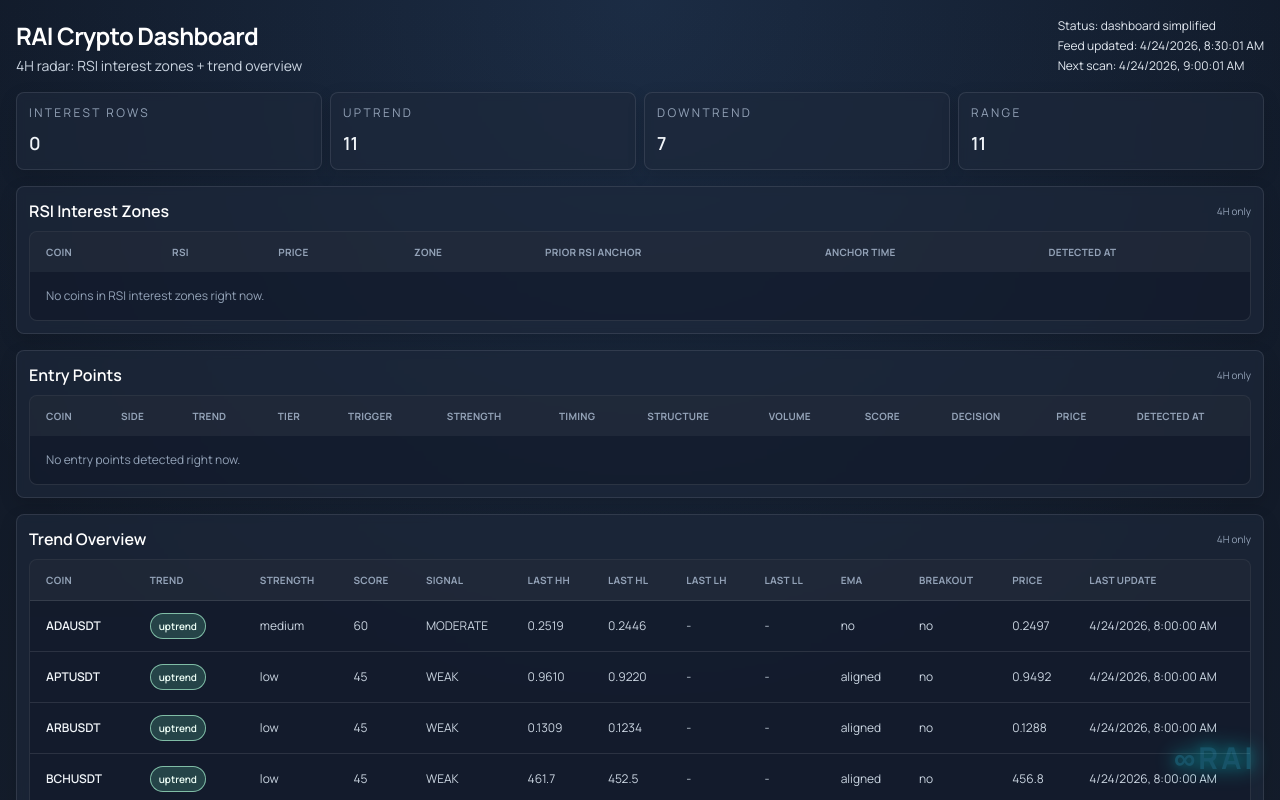
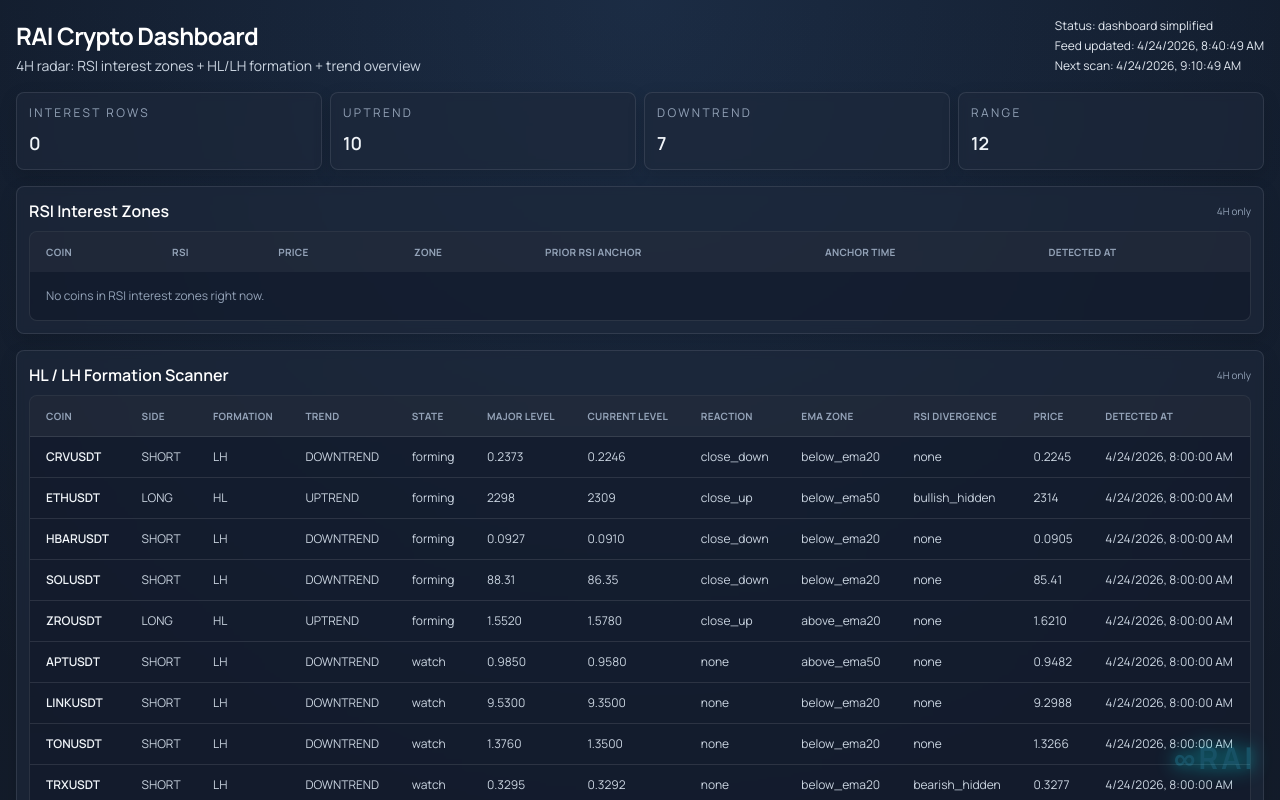
Before and after one commit to RazVany1/raiai.systems, a Next.js app: page /crypto in a window 1280 px wide. Shown: the top 800 px of the page. Built offline with nearby package versions, Linux system fonts and the light colour scheme.

Commit message:
Replace entry table with HL/LH formation scanner

```diff
--- a/app/crypto/page.tsx
+++ b/app/crypto/page.tsx
@@ -14,18 +14,17 @@ type InterestRow = {
   sourceVenue: string;
 };
 
-type EntryRow = {
+type FormationRow = {
   symbol: string;
   side: string;
+  formationType: string;
   trendStatus: string;
-  zoneTier: string;
-  entryTrigger: string;
-  trendStrength: string;
-  entryTiming: string;
-  structureIntegrity: string;
-  volumeConfirmation: string;
-  score: number;
-  tradeDecision: string;
+  state: string;
+  majorLevel: number;
+  currentLevel: number;
+  reaction: string;
+  emaZone: string;
+  rsiDivergence: string;
   price: number | null;
   detectedAt: string;
 };
@@ -75,7 +74,7 @@ const shellClass = "rounded-lg border border-slate-100/10 bg-slate-800/65 p-3 sh
 
 export default function CryptoDashboardPage() {
   const [interestRows, setInterestRows] = useState<InterestRow[]>([]);
-  const [entryRows, setEntryRows] = useState<EntryRow[]>([]);
+  const [formationRows, setFormationRows] = useState<FormationRow[]>([]);
   const [trendRows, setTrendRows] = useState<TrendRow[]>([]);
   const [updatedAt, setUpdatedAt] = useState<string>("");
   const [nextScanAt, setNextScanAt] = useState<string>("");
@@ -88,7 +87,7 @@ export default function CryptoDashboardPage() {
       const res = await fetch(`/api/rsi-trend?t=${Date.now()}`, { cache: "no-store" });
       const data = await res.json();
       setInterestRows(data.interestRows || []);
-      setEntryRows(data.entryRows || []);
+      setFormationRows(data.formationRows || []);
       setTrendRows(data.trendRows || []);
       setUpdatedAt(data.updatedAt || "");
       setNextScanAt(data.nextScanAt || "");
@@ -145,7 +144,7 @@ export default function CryptoDashboardPage() {
         <div className="mb-4 flex flex-col gap-2 md:flex-row md:items-end md:justify-between">
           <div>
             <h1 className="mb-1 text-2xl font-bold tracking-tight text-white">RAI Crypto Dashboard</h1>
-            <p className="text-sm text-slate-300">4H radar: RSI interest zones + trend overview</p>
+            <p className="text-sm text-slate-300">4H radar: RSI interest zones + HL/LH formation + trend overview</p>
           </div>
           <div className="text-xs leading-5 text-slate-200">
             <p>Status: dashboard simplified</p>
@@ -216,7 +215,7 @@ export default function CryptoDashboardPage() {
 
         <section className={`${shellClass} mb-4`}>
           <div className="mb-2 flex items-center justify-between">
-            <h2 className="text-base font-semibold text-white">Entry Points</h2>
+            <h2 className="text-base font-semibold text-white">HL / LH Formation Scanner</h2>
             <span className="text-[10px] text-slate-400">4H only</span>
           </div>
           <div className="overflow-x-auto rounded-lg border border-white/10 bg-slate-950/25">
@@ -225,38 +224,36 @@ export default function CryptoDashboardPage() {
                 <tr>
                   <th className="px-4 py-3 text-left">Coin</th>
                   <th className="px-4 py-3 text-left">Side</th>
+                  <th className="px-4 py-3 text-left">Formation</th>
                   <th className="px-4 py-3 text-left">Trend</th>
-                  <th className="px-4 py-3 text-left">Tier</th>
-                  <th className="px-4 py-3 text-left">Trigger</th>
-                  <th className="px-4 py-3 text-left">Strength</th>
-                  <th className="px-4 py-3 text-left">Timing</th>
-                  <th className="px-4 py-3 text-left">Structure</th>
-                  <th className="px-4 py-3 text-left">Volume</th>
-                  <th className="px-4 py-3 text-left">Score</th>
-                  <th className="px-4 py-3 text-left">Decision</th>
+                  <th className="px-4 py-3 text-left">State</th>
+                  <th className="px-4 py-3 text-left">Major level</th>
+                  <th className="px-4 py-3 text-left">Current level</th>
+                  <th className="px-4 py-3 text-left">Reaction</th>
+                  <th className="px-4 py-3 text-left">EMA zone</th>
+                  <th className="px-4 py-3 text-left">RSI divergence</th>
                   <th className="px-4 py-3 text-left">Price</th>
                   <th className="px-4 py-3 text-left">Detected at</th>
                 </tr>
               </thead>
               <tbody>
-                {entryRows.length === 0 ? (
+                {formationRows.length === 0 ? (
                   <tr>
-                    <td colSpan={13} className="px-4 py-4 text-slate-400">No entry points detected right now.</td>
+                    <td colSpan={12} className="px-4 py-4 text-slate-400">No HL/LH formations detected right now.</td>
                   </tr>
                 ) : (
-                  entryRows.map((row) => (
-                    <tr key={`${row.symbol}-${row.detectedAt}`} className="border-t border-white/10">
+                  formationRows.map((row) => (
+                    <tr key={`${row.symbol}-${row.side}-${row.detectedAt}`} className="border-t border-white/10">
                       <td className="px-4 py-3 font-semibold text-slate-100">{row.symbol}</td>
                       <td className="px-4 py-3">{row.side}</td>
+                      <td className="px-4 py-3">{row.formationType}</td>
                       <td className="px-4 py-3">{row.trendStatus}</td>
-                      <td className="px-4 py-3">{row.zoneTier}</td>
-                      <td className="px-4 py-3">{row.entryTrigger}</td>
-                      <td className="px-4 py-3">{row.trendStrength}</td>
-                      <td className="px-4 py-3">{row.entryTiming}</td>
-                      <td className="px-4 py-3">{row.structureIntegrity}</td>
-                      <td className="px-4 py-3">{row.volumeConfirmation}</td>
-                      <td className="px-4 py-3">{row.score}</td>
-                      <td className="px-4 py-3">{row.tradeDecision}</td>
+                      <td className="px-4 py-3">{row.state}</td>
+                      <td className="px-4 py-3">{formatPrice(row.majorLevel)}</td>
+                      <td className="px-4 py-3">{formatPrice(row.currentLevel)}</td>
+                      <td className="px-4 py-3">{row.reaction}</td>
+                      <td className="px-4 py-3">{row.emaZone}</td>
+                      <td className="px-4 py-3">{row.rsiDivergence}</td>
                       <td className="px-4 py-3">{formatPrice(row.price)}</td>
                       <td className="px-4 py-3">{new Date(row.detectedAt).toLocaleString()}</td>
                     </tr>
--- a/public/data/rsi-trend-dashboard.json
+++ b/public/data/rsi-trend-dashboard.json
@@ -1,8 +1,163 @@
 {
-  "updatedAt": "2026-04-24T08:30:01.935737+00:00",
-  "nextScanAt": "2026-04-24T09:00:01.935737+00:00",
+  "updatedAt": "2026-04-24T08:40:49.908267+00:00",
+  "nextScanAt": "2026-04-24T09:10:49.908267+00:00",
   "interestRows": [],
-  "entryRows": [],
+  "formationRows": [
+    {
+      "symbol": "CRVUSDT",
+      "side": "SHORT",
+      "formationType": "LH",
+      "trendStatus": "DOWNTREND",
+      "state": "forming",
+      "majorLevel": 0.2373,
+      "currentLevel": 0.2246,
+      "reaction": "close_down",
+      "emaZone": "below_ema20",
+      "rsiDivergence": "none",
+      "price": 0.22451,
+      "detectedAt": "2026-04-24T08:00:00+00:00"
+    },
+    {
+      "symbol": "ETHUSDT",
+      "side": "LONG",
+      "formationType": "HL",
+      "trendStatus": "UPTREND",
+      "state": "forming",
+      "majorLevel": 2298.41,
+      "currentLevel": 2308.64,
+      "reaction": "close_up",
+      "emaZone": "below_ema50",
+      "rsiDivergence": "bullish_hidden",
+      "price": 2314.2,
+      "detectedAt": "2026-04-24T08:00:00+00:00"
+    },
+    {
+      "symbol": "HBARUSDT",
+      "side": "SHORT",
+      "formationType": "LH",
+      "trendStatus": "DOWNTREND",
+      "state": "forming",
+      "majorLevel": 0.09269,
+      "currentLevel": 0.09096,
+      "reaction": "close_down",
+      "emaZone": "below_ema20",
+      "rsiDivergence": "none",
+      "price": 0.090462,
+      "detectedAt": "2026-04-24T08:00:00+00:00"
+    },
+    {
+      "symbol": "SOLUSDT",
+      "side": "SHORT",
+      "formationType": "LH",
+      "trendStatus": "DOWNTREND",
+      "state": "forming",
+      "majorLevel": 88.31,
+      "currentLevel": 86.35,
+      "reaction": "close_down",
+      "emaZone": "below_ema20",
+      "rsiDivergence": "none",
+      "price": 85.414,
+      "detectedAt": "2026-04-24T08:00:00+00:00"
+    },
+    {
+      "symbol": "ZROUSDT",
+      "side": "LONG",
+      "formationType": "HL",
+      "trendStatus": "UPTREND",
+      "state": "forming",
+      "majorLevel": 1.552,
+      "currentLevel": 1.578,
+      "reaction": "close_up",
+      "emaZone": "above_ema20",
+      "rsiDivergence": "none",
+      "price": 1.621,
+      "detectedAt": "2026-04-24T08:00:00+00:00"
+    },
+    {
+      "symbol": "APTUSDT",
+      "side": "SHORT",
+      "formationType": "LH",
+      "trendStatus": "DOWNTREND",
+      "state": "watch",
+      "majorLevel": 0.985,
+      "currentLevel": 0.958,
+      "reaction": "none",
+      "emaZone": "above_ema50",
+      "rsiDivergence": "none",
+      "price": 0.9482,
+      "detectedAt": "2026-04-24T08:00:00+00:00"
+    },
+    {
+      "symbol": "LINKUSDT",
+      "side": "SHORT",
+      "formationType": "LH",
+      "trendStatus": "DOWNTREND",
+      "state": "watch",
+      "majorLevel": 9.53,
+      "currentLevel": 9.35,
+      "reaction": "none",
+      "emaZone": "below_ema20",
+      "rsiDivergence": "none",
+      "price": 9.2988,
+      "detectedAt": "2026-04-24T08:00:00+00:00"
+    },
+    {
+      "symbol": "TONUSDT",
+      "side": "SHORT",
+      "formationType": "LH",
+      "trendStatus": "DOWNTREND",
+      "state": "watch",
+      "majorLevel": 1.376,
+      "currentLevel": 1.35,
+      "reaction": "none",
+      "emaZone": "below_ema20",
+      "rsiDivergence": "none",
+      "price": 1.3266,
+      "detectedAt": "2026-04-24T08:00:00+00:00"
+    },
+    {
+      "symbol": "TRXUSDT",
+      "side": "SHORT",
+      "formationType": "LH",
+      "trendStatus": "DOWNTREND",
+      "state": "watch",
+      "majorLevel": 0.3295,
+      "currentLevel": 0.3292,
+      "reaction": "none",
+      "emaZone": "below_ema20",
+      "rsiDivergence": "bearish_hidden",
+      "price": 0.32772,
+      "detectedAt": "2026-04-24T08:00:00+00:00"
+    },
+    {
+      "symbol": "UNIUSDT",
+      "side": "SHORT",
+      "formationType": "LH",
+      "trendStatus": "DOWNTREND",
+      "state": "watch",
+      "majorLevel": 3.41,
+      "currentLevel": 3.297,
+      "reaction": "none",
+      "emaZone": "below_ema20",
+      "rsiDivergence": "none",
+      "price": 3.2561,
+      "detectedAt": "2026-04-24T08:00:00+00:00"
+    },
+    {
+      "symbol": "WIFUSDT",
+      "side": "SHORT",
+      "formationType": "LH",
+      "trendStatus": "DOWNTREND",
+      "state": "watch",
+      "majorLevel": 0.203,
+      "currentLevel": 0.182,
+      "reaction": "none",
+      "emaZone": "below_ema20",
+      "rsiDivergence": "none",
+      "price": 0.18035,
+      "detectedAt": "2026-04-24T08:00:00+00:00"
+    }
+  ],
   "trendRows": [
     {
       "symbol": "BTCUSDT",
@@ -16,7 +171,7 @@
       "lastLowerLow": 76960.0,
       "emaAligned": true,
       "breakoutConfirmed": false,
-      "price": 77835.0,
+      "price": 77800.0,
       "lastUpdate": "2026-04-24T08:00:00+00:00",
       "timeframe": "4h",
       "sourceVenue": "hyper"
@@ -33,7 +188,7 @@
       "lastLowerLow": null,
       "emaAligned": false,
       "breakoutConfirmed": true,
-      "price": 2315.0,
+      "price": 2314.1,
       "lastUpdate": "2026-04-24T08:00:00+00:00",
       "timeframe": "4h",
       "sourceVenue": "hyper"
@@ -42,7 +197,7 @@
       "symbol": "SOLUSDT",
       "trend": "range",
       "strength": "low",
-      "score": 10,
+      "score": 20,
       "trendSignal": "NONE",
       "lastHigherHigh": 86.66,
       "lastHigherLow": 84.48,
@@ -50,24 +205,24 @@
       "lastLowerLow": 84.48,
       "emaAligned": false,
       "breakoutConfirmed": false,
-      "price": 85.5,
+      "price": 85.412,
       "lastUpdate": "2026-04-24T08:00:00+00:00",
       "timeframe": "4h",
       "sourceVenue": "hyper"
     },
     {
       "symbol": "XRPUSDT",
-      "trend": "uptrend",
+      "trend": "range",
       "strength": "low",
-      "score": 45,
-      "trendSignal": "WEAK",
+      "score": 39,
+      "trendSignal": "NONE",
       "lastHigherHigh": 1.4457,
       "lastHigherLow": 1.409,
-      "lastLowerHigh": null,
-      "lastLowerLow": null,
-      "emaAligned": true,
+      "lastLowerHigh": 1.4457,
+      "lastLowerLow": 1.409,
+      "emaAligned": false,
       "breakoutConfirmed": false,
-      "price": 1.4341,
+      "price": 1.4312,
       "lastUpdate": "2026-04-24T08:00:00+00:00",
       "timeframe": "4h",
       "sourceVenue": "hyper"
@@ -84,7 +239,7 @@
       "lastLowerLow": 90.91,
       "emaAligned": false,
       "breakoutConfirmed": false,
-      "price": 93.454,
+      "price": 93.108,
       "lastUpdate": "2026-04-24T08:00:00+00:00",
       "timeframe": "4h",
       "sourceVenue": "hyper"
@@ -101,7 +256,7 @@
       "lastLowerLow": 108.5,
       "emaAligned": true,
       "breakoutConfirmed": true,
-      "price": 381.82,
+      "price": 381.48,
       "lastUpdate": "2024-02-20T00:00:00+00:00",
       "timeframe": "4h",
       "sourceVenue": "hyper"
@@ -118,7 +273,7 @@
       "lastLowerLow": null,
       "emaAligned": true,
       "breakoutConfirmed": false,
-      "price": 0.097922,
+      "price": 0.097795,
       "lastUpdate": "2026-04-24T08:00:00+00:00",
       "timeframe": "4h",
       "sourceVenue": "hyper"
@@ -135,7 +290,7 @@
       "lastLowerLow": null,
       "emaAligned": true,
       "breakoutConfirmed": false,
-      "price": 637.34,
+      "price": 637.05,
       "lastUpdate": "2026-04-24T08:00:00+00:00",
       "timeframe": "4h",
       "sourceVenue": "hyper"
@@ -152,7 +307,7 @@
       "lastLowerLow": 240.8,
       "emaAligned": true,
       "breakoutConfirmed": true,
-      "price": 246.25,
+      "price": 246.41,
       "lastUpdate": "2026-04-24T08:00:00+00:00",
       "timeframe": "4h",
       "sourceVenue": "hyper"
@@ -169,7 +324,7 @@
       "lastLowerLow": 0.9235,
       "emaAligned": false,
       "breakoutConfirmed": false,
-      "price": 0.94633,
+      "price": 0.94524,
       "lastUpdate": "2026-04-24T08:00:00+00:00",
       "timeframe": "4h",
       "sourceVenue": "hyper"
@@ -186,7 +341,7 @@
       "lastLowerLow": null,
       "emaAligned": true,
       "breakoutConfirmed": false,
-      "price": 0.1288,
+      "price": 0.12925,
       "lastUpdate": "2026-04-24T08:00:00+00:00",
       "timeframe": "4h",
       "sourceVenue": "hyper"
@@ -203,7 +358,7 @@
       "lastLowerLow": 1.563,
       "emaAligned": true,
       "breakoutConfirmed": false,
-      "price": 1.6127,
+      "price": 1.621,
       "lastUpdate": "2026-04-24T08:00:00+00:00",
       "timeframe": "4h",
       "sourceVenue": "hyper"
@@ -220,7 +375,7 @@
       "lastLowerLow": 9.16,
       "emaAligned": false,
       "breakoutConfirmed": false,
-      "price": 9.3704,
+      "price": 9.3717,
       "lastUpdate": "2026-04-24T08:00:00+00:00",
       "timeframe": "4h",
       "sourceVenue": "hyper"
@@ -237,7 +392,7 @@
       "lastLowerLow": null,
       "emaAligned": true,
       "breakoutConfirmed": false,
-      "price": 9.3011,
+      "price": 9.2988,
       "lastUpdate": "2026-04-24T08:00:00+00:00",
       "timeframe": "4h",
       "sourceVenue": "hyper"
@@ -254,7 +409,7 @@
       "lastLowerLow": null,
       "emaAligned": false,
       "breakoutConfirmed": false,
-      "price": 0.24973,
+      "price": 0.24936,
       "lastUpdate": "2026-04-24T08:00:00+00:00",
       "timeframe": "4h",
       "sourceVenue": "hyper"
@@ -271,7 +426,7 @@
       "lastLowerLow": null,
       "emaAligned": true,
       "breakoutConfirmed": false,
-      "price": 1.4082,
+      "price": 1.4093,
       "lastUpdate": "2026-04-24T08:00:00+00:00",
       "timeframe": "4h",
       "sourceVenue": "hyper"
@@ -288,7 +443,7 @@
       "lastLowerLow": null,
       "emaAligned": true,
       "breakoutConfirmed": false,
-      "price": 456.76,
+      "price": 456.41,
       "lastUpdate": "2026-04-24T08:00:00+00:00",
       "timeframe": "4h",
       "sourceVenue": "hyper"
@@ -305,7 +460,7 @@
       "lastLowerLow": 1.311,
       "emaAligned": false,
       "breakoutConfirmed": true,
-      "price": 1.3256,
+      "price": 1.3266,
       "lastUpdate": "2026-04-24T08:00:00+00:00",
       "timeframe": "4h",
       "sourceVenue": "hyper"
@@ -322,7 +477,7 @@
       "lastLowerLow": 0.3264,
       "emaAligned": false,
       "breakoutConfirmed": false,
-      "price": 0.32776,
+      "price": 0.32772,
       "lastUpdate": "2026-04-24T08:00:00+00:00",
       "timeframe": "4h",
       "sourceVenue": "hyper"
@@ -339,7 +494,7 @@
       "lastLowerLow": 3.208,
       "emaAligned": true,
       "breakoutConfirmed": false,
-      "price": 3.2594,
+      "price": 3.2566,
       "lastUpdate": "2026-04-24T08:00:00+00:00",
       "timeframe": "4h",
       "sourceVenue": "hyper"
@@ -356,7 +511,7 @@
       "lastLowerLow": 0.217,
       "emaAligned": false,
       "breakoutConfirmed": true,
-      "price": 0.22344,
+      "price": 0.22451,
       "lastUpdate": "2026-04-24T08:00:00+00:00",
       "timeframe": "4h",
       "sourceVenue": "hyper"
@@ -373,7 +528,7 @@
       "lastLowerLow": 0.2549,
       "emaAligned": true,
       "breakoutConfirmed": false,
-      "price": 0.26107,
+      "price": 0.26164,
       "lastUpdate": "2026-04-24T08:00:00+00:00",
       "timeframe": "4h",
       "sourceVenue": "hyper"
@@ -390,7 +545,7 @@
       "lastLowerLow": 54.9,
       "emaAligned": true,
       "breakoutConfirmed": false,
-      "price": 56.061,
+      "price": 56.057,
       "lastUpdate": "2026-04-24T08:00:00+00:00",
       "timeframe": "4h",
       "sourceVenue": "hyper"
@@ -407,7 +562,7 @@
       "lastLowerLow": null,
       "emaAligned": true,
       "breakoutConfirmed": false,
-      "price": 0.17411,
+      "price": 0.17438,
       "lastUpdate": "2026-04-24T08:00:00+00:00",
       "timeframe": "4h",
       "sourceVenue": "hyper"
@@ -424,7 +579,7 @@
       "lastLowerLow": 0.175,
       "emaAligned": false,
       "breakoutConfirmed": true,
-      "price": 0.18018,
+      "price": 0.18035,
       "lastUpdate": "2026-04-24T08:00:00+00:00",
       "timeframe": "4h",
       "sourceVenue": "hyper"
@@ -441,7 +596,7 @@
       "lastLowerLow": 0.471,
       "emaAligned": true,
       "breakoutConfirmed": false,
-      "price": 0.47604,
+      "price": 0.47699,
       "lastUpdate": "2026-04-24T08:00:00+00:00",
       "timeframe": "4h",
       "sourceVenue": "hyper"
@@ -459,7 +614,7 @@
       "emaAligned": false,
       "breakoutConfirmed": false,
       "price": null,
-      "lastUpdate": "2026-04-24T08:30:01.935737+00:00",
+      "lastUpdate": "2026-04-24T08:40:49.908267+00:00",
       "timeframe": "4h",
       "sourceVenue": "hyper",
       "error": "HTTP Error 400: Bad Request"
@@ -476,7 +631,7 @@
       "lastLowerLow": null,
       "emaAligned": true,
       "breakoutConfirmed": false,
-      "price": 0.9492,
+      "price": 0.9482,
       "lastUpdate": "2026-04-24T08:00:00+00:00",
       "timeframe": "4h",
       "sourceVenue": "hyper"
@@ -493,7 +648,7 @@
       "lastLowerLow": 1.212,
       "emaAligned": true,
       "breakoutConfirmed": true,
-      "price": 1.2393,
+      "price": 1.2378,
       "lastUpdate": "2026-04-24T08:00:00+00:00",
       "timeframe": "4h",
       "sourceVenue": "hyper"
@@ -510,7 +665,7 @@
       "lastLowerLow": 0.08971,
       "emaAligned": false,
       "breakoutConfirmed": false,
-      "price": 0.090532,
+      "price": 0.090462,
       "lastUpdate": "2026-04-24T08:00:00+00:00",
       "timeframe": "4h",
       "sourceVenue": "hyper"
```
Also changed, not shown: 1 other file (tests, documents, lock files or other folders).
